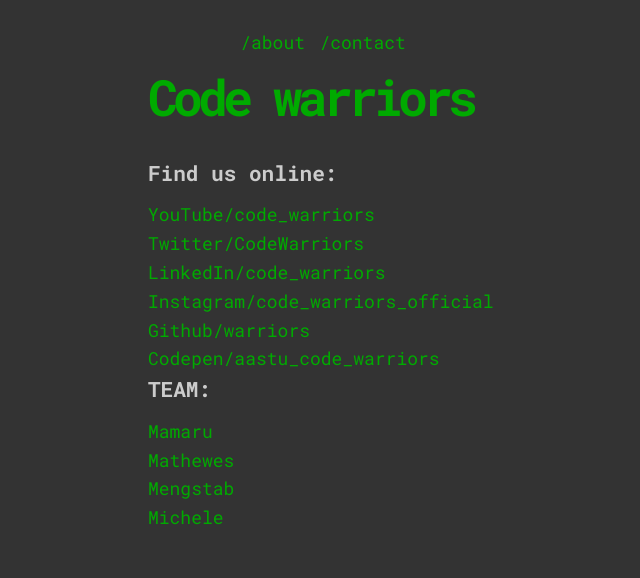
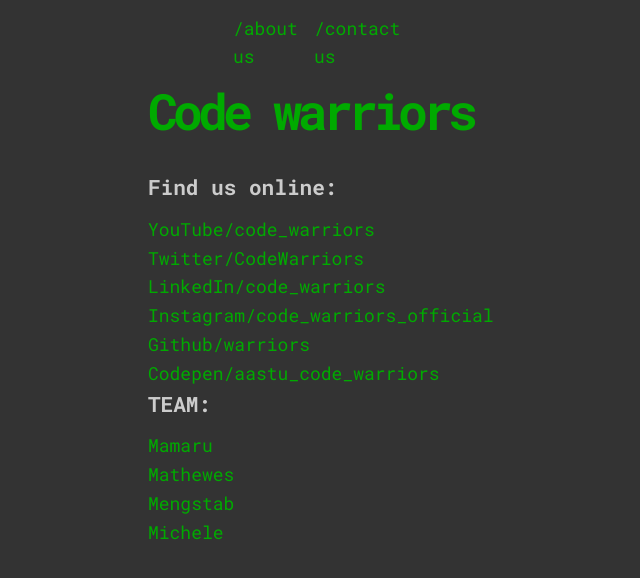
Before and after one commit to matiows/landing-page, a plain HTML site: page index.html in a window 1280 px wide. Shown: the whole page, without its empty margins (317-957 px from the left). Drawn offline with Linux system fonts and the light colour scheme.

Commit message:
typo fixes

```diff
--- a/index.html
+++ b/index.html
@@ -14,8 +14,8 @@
   <div class="container">
     <nav>
       <ul>
-        <li id="about">/about</li>
-        <li id="contact">/contact</li>
+        <li id="about">/about us</li>
+        <li id="contact">/contact us</li>
       </ul>
     </nav>
 
```
